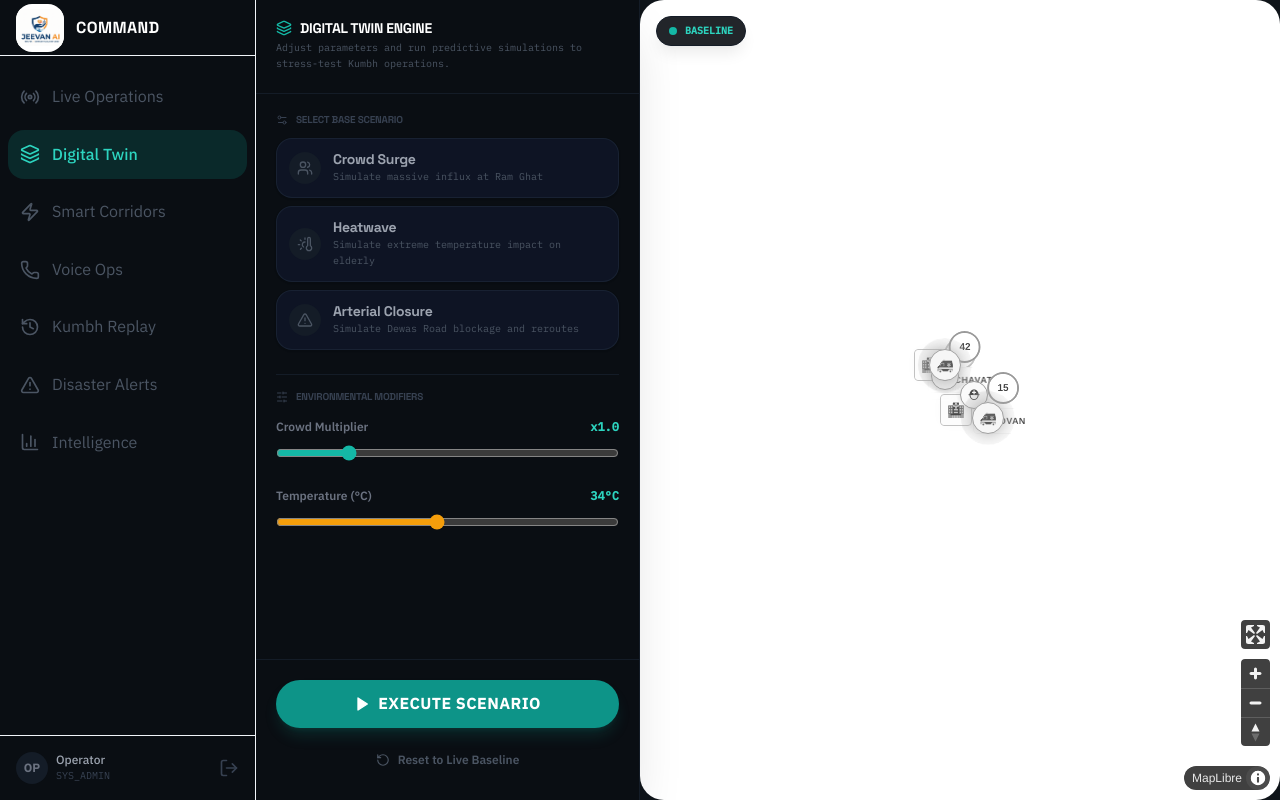
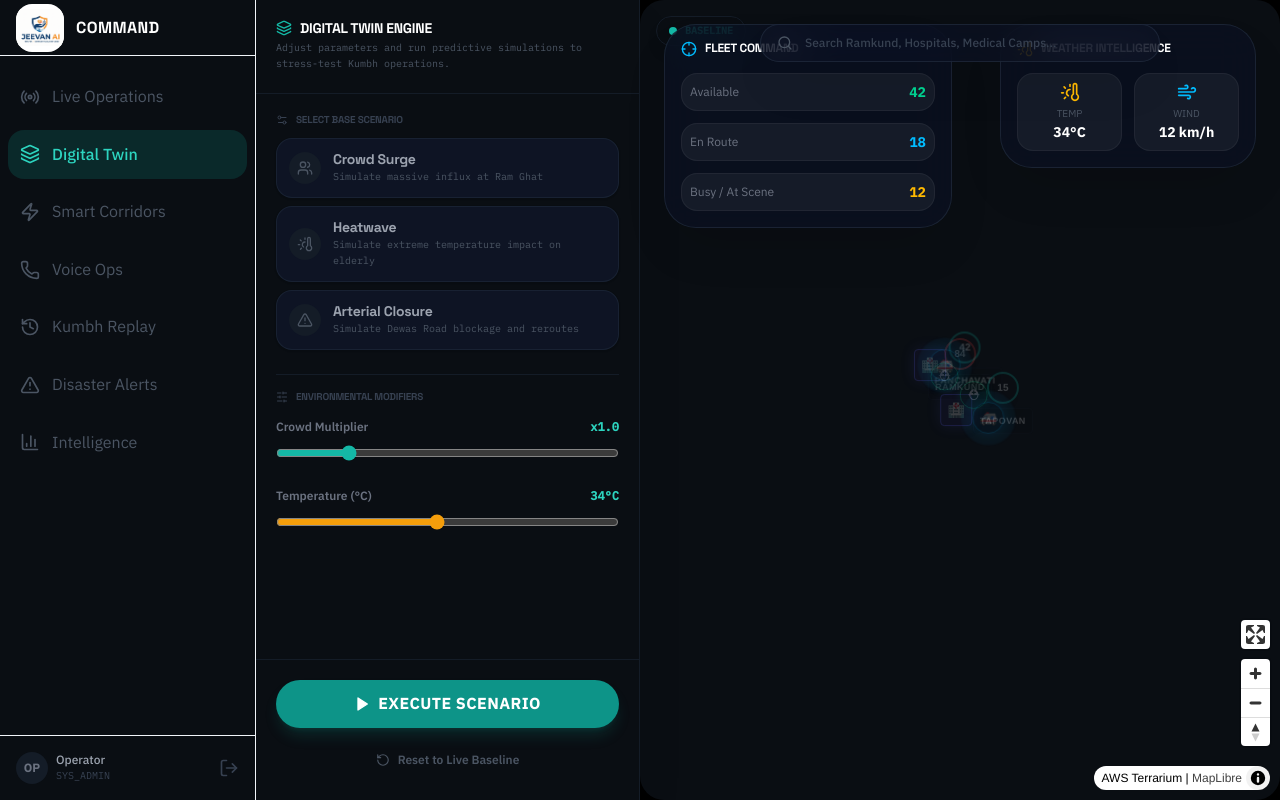
Before and after one commit to Abhay2030/jeevan-ai, a Next.js app in the folder apps/web/: page /command/digital-twin in a window 1280 px wide. Built offline with nearby package versions, Linux system fonts and the light colour scheme; no server answers.

Commit message:
feat: 10x 3D Digital Twin Map Upgrade with Satellite, Turf routing, and AI Overlays

```diff
--- a/apps/web/package.json
+++ b/apps/web/package.json
@@ -17,6 +17,7 @@
     "@jeevan-ai/types": "workspace:*",
     "@jeevan-ai/ui": "workspace:*",
     "@supabase/supabase-js": "^2.112.4",
+    "@turf/turf": "^7.4.0",
     "framer-motion": "^13.1.1",
     "idb": "^8.0.0",
     "lucide-react": "^0.475.0",
--- a/apps/web/src/app/(command)/command/digital-twin/page.tsx
+++ b/apps/web/src/app/(command)/command/digital-twin/page.tsx
@@ -2,8 +2,9 @@
 
 import React, { useState, useCallback, useMemo, useEffect } from "react";
 import dynamic from "next/dynamic";
-import { Play, RotateCcw, AlertTriangle, ThermometerSun, Users, BarChart3, Activity, ArrowRight, Settings2, SlidersHorizontal, Layers, Crosshair, Clock, CheckCircle2 } from "lucide-react";
+import { Play, RotateCcw, AlertTriangle, ThermometerSun, Users, BarChart3, Activity, ArrowRight, Settings2, SlidersHorizontal, Layers, Crosshair, Clock, CheckCircle2, Search, CloudRain, Wind } from "lucide-react";
 import type { MapPoint } from "@web/components/Map";
+import * as turf from "@turf/turf";
 
 const DynamicMap = dynamic(() => import("@web/components/Map").then((mod) => mod.Map), {
   ssr: false,
@@ -70,24 +71,45 @@ export default function DigitalTwin() {
   useEffect(() => {
     if (!results) return;
 
-    let progress = 0;
+    // Create a smooth curved path using turf.js
+    const line = turf.lineString([
+      [73.7850, 20.0120],
+      [73.7880, 20.0090],
+      [73.7930, 20.0070],
+      [73.7903, 20.0059]
+    ]);
+    const curvedPath = turf.bezierSpline(line);
+    const pathLength = turf.length(curvedPath, { units: 'kilometers' });
+
+    let distanceTraveled = 0;
+
     const interval = setInterval(() => {
-      progress += 0.02; // Move along path
-      if (progress > 1) progress = 1;
+      // Speed: ~40 km/h = ~11 m/s = 0.011 km / sec. Let's move 0.02 km per second for faster visual
+      distanceTraveled += 0.02;
+
+      if (distanceTraveled > pathLength) {
+         // Reached destination
+         clearInterval(interval);
+         setActiveAmbulances(prev => {
+            const amb1 = prev.find(a => a.id === "a1");
+            if (!amb1) return prev;
+            return [
+              { ...amb1, metadata: { ...amb1.metadata, speed: 0, status: "AT_SCENE" } },
+              prev[1]
+            ];
+         });
+         return;
+      }
+
+      const currentPoint = turf.along(curvedPath, distanceTraveled, { units: 'kilometers' });
+      const [newLng, newLat] = currentPoint.geometry.coordinates;
 
       setActiveAmbulances(prev => {
         const amb1 = prev.find(a => a.id === "a1");
         if (!amb1) return prev;
 
-        // Move AMB-04 towards Ramkund (73.7903, 20.0059)
-        const targetLng = 73.7903;
-        const targetLat = 20.0059;
-
-        const newLng = amb1.longitude + (targetLng - amb1.longitude) * 0.05;
-        const newLat = amb1.latitude + (targetLat - amb1.latitude) * 0.05;
-
         return [
-          { ...amb1, longitude: newLng, latitude: newLat, metadata: { ...amb1.metadata, speed: Math.floor(30 + Math.random() * 15), status: "DISPATCHED", dest: "RAMKUND SOS" } },
+          { ...amb1, longitude: newLng, latitude: newLat, metadata: { ...amb1.metadata, speed: Math.floor(35 + Math.random() * 10), status: "DISPATCHED", dest: "RAMKUND SOS" } },
           prev[1]
         ];
       });
@@ -283,7 +305,7 @@ export default function DigitalTwin() {
       <div className="flex-1 flex flex-col relative bg-ink-900">
 
         {/* Map Layer */}
-        <div className="absolute inset-0 grayscale invert contrast-125 hue-rotate-180 brightness-[0.7] saturate-50">
+        <div className="absolute inset-0 bg-black">
           <DynamicMap
             center={defaultCenter}
             zoom={14}
@@ -294,6 +316,89 @@ export default function DigitalTwin() {
             onPointClick={setSelectedPoint}
             animateOnLoad={true}
           />
+        </div>
+        {/* Smart Search Bar (Top Center) */}
+        <div className="absolute top-6 left-1/2 -translate-x-1/2 w-[400px] z-30">
+          <div className="glass-dark border border-white/10 rounded-full flex items-center px-4 py-2.5 shadow-2xl backdrop-blur-xl">
+            <Search className="w-4 h-4 text-ink-400 mr-3 shrink-0" />
+            <input
+              type="text"
+              placeholder="Search Ramkund, Hospitals, Medical Camps..."
+              className="bg-transparent border-none outline-none text-white text-xs w-full placeholder:text-ink-500 font-medium"
+            />
+          </div>
+        </div>
+
+        {/* Weather Intelligence Panel (Top Right) */}
+        <div className="absolute right-6 top-6 w-64 flex flex-col gap-4 pointer-events-none z-20">
+          <div className="glass-dark p-4 pointer-events-auto rounded-2xl border border-white/10 shadow-2xl backdrop-blur-xl">
+            <h3 className="text-xs font-bold text-white uppercase tracking-wider mb-4 flex items-center gap-2">
+              <ThermometerSun className="w-4 h-4 text-amber-400" /> Weather Intelligence
+            </h3>
+            <div className="grid grid-cols-2 gap-3">
+              <div className="bg-white/5 p-2 rounded-lg border border-white/5 text-center">
+                <ThermometerSun className="w-5 h-5 text-amber-400 mx-auto mb-1" />
+                <p className="text-[10px] text-ink-400 uppercase">Temp</p>
+                <p className="text-sm font-bold text-white">{temperature}°C</p>
+              </div>
+              <div className="bg-white/5 p-2 rounded-lg border border-white/5 text-center">
+                <Wind className="w-5 h-5 text-sky-400 mx-auto mb-1" />
+                <p className="text-[10px] text-ink-400 uppercase">Wind</p>
+                <p className="text-sm font-bold text-white">12 km/h</p>
+              </div>
+            </div>
+            {temperature > 38 && (
+              <div className="mt-3 bg-alert-500/10 border border-alert-500/30 p-2 rounded-lg flex items-start gap-2">
+                <AlertTriangle className="w-4 h-4 text-alert-500 shrink-0 mt-0.5" />
+                <div>
+                  <p className="text-[10px] font-bold text-alert-500 uppercase">Heatwave Warning</p>
+                  <p className="text-[9px] text-alert-200 mt-0.5 leading-tight">Crowd heat-stress probability increased by 45%. Additional medical camps recommended.</p>
+                </div>
+              </div>
+            )}
+          </div>
+        </div>
+        {/* Fleet Intelligence Panel (Floating Left) */}
+        <div className="absolute left-6 top-6 w-72 flex flex-col gap-4 pointer-events-none z-20">
+          <div className="glass-dark p-4 pointer-events-auto rounded-2xl border border-white/10 shadow-2xl backdrop-blur-xl">
+            <h3 className="text-xs font-bold text-white uppercase tracking-wider mb-4 flex items-center gap-2">
+              <Crosshair className="w-4 h-4 text-sky-400" /> Fleet Command
+            </h3>
+            <div className="space-y-3">
+              <div className="flex justify-between items-center bg-white/5 p-2 rounded-lg border border-white/5">
+                <span className="text-xs text-ink-300">Available</span>
+                <span className="text-sm font-bold text-emerald-400">42</span>
+              </div>
+              <div className="flex justify-between items-center bg-white/5 p-2 rounded-lg border border-white/5">
+                <span className="text-xs text-ink-300">En Route</span>
+                <span className="text-sm font-bold text-sky-400">18</span>
+              </div>
+              <div className="flex justify-between items-center bg-white/5 p-2 rounded-lg border border-white/5">
+                <span className="text-xs text-ink-300">Busy / At Scene</span>
+                <span className="text-sm font-bold text-amber-400">12</span>
+              </div>
+            </div>
+
+            {results && (
+               <div className="mt-4 pt-4 border-t border-white/10">
+                 <h4 className="text-[10px] text-ink-400 uppercase tracking-widest mb-2">AI Routing Active</h4>
+                 <div className="flex items-end justify-between">
+                   <div>
+                     <p className="text-[10px] text-ink-300">Standard Route</p>
+                     <p className="text-sm font-mono text-ink-500 line-through">8m 20s</p>
+                   </div>
+                   <div className="text-right">
+                     <p className="text-[10px] text-sky-300">AI Fast Route</p>
+                     <p className="text-lg font-mono font-bold text-sky-400 drop-shadow-md">4m 10s</p>
+                   </div>
+                 </div>
+                 <div className="mt-2 w-full h-1 bg-white/10 rounded-full overflow-hidden">
+                   <div className="h-full bg-sky-500 w-1/2 shadow-[0_0_10px_rgba(14,165,233,0.8)]" />
+                 </div>
+                 <p className="text-[10px] text-emerald-400 font-bold mt-2 text-right">50% Time Saved</p>
+               </div>
+            )}
+          </div>
         </div>
 
         {/* Visual Overlay for Road Closure */}
--- a/apps/web/src/components/Map.tsx
+++ b/apps/web/src/components/Map.tsx
@@ -90,13 +90,13 @@ function CinematicController({ center, animateOnLoad }: { center: [number, numbe
 
   useEffect(() => {
     if (map && animateOnLoad) {
-      // Start high up and zoom in cinematically
+      // Start high up and zoom in cinematically with a 360 sweep
       map.flyTo({
         center: [center[1], center[0]],
         zoom: 15.5,
         pitch: 65,
-        bearing: -25,
-        duration: 8000,
+        bearing: 360 - 25,
+        duration: 12000,
         essential: true,
       });
     }
@@ -119,9 +119,49 @@ export function Map({
 
   const mapRef = useRef<MapRef>(null);
 
-  const mapStyle = theme === "dark"
-    ? "https://basemaps.cartocdn.com/gl/dark-matter-gl-style/style.json"
-    : "https://basemaps.cartocdn.com/gl/positron-gl-style/style.json";
+  const satelliteStyle: any = {
+    version: 8,
+    sources: {
+      "esri-satellite": {
+        type: "raster",
+        tiles: ["https://server.arcgisonline.com/ArcGIS/rest/services/World_Imagery/MapServer/tile/{z}/{y}/{x}"],
+        tileSize: 256,
+        attribution: "Esri"
+      },
+      "esri-labels": {
+        type: "raster",
+        tiles: ["https://services.arcgisonline.com/ArcGIS/rest/services/Reference/World_Boundaries_and_Places/MapServer/tile/{z}/{y}/{x}"],
+        tileSize: 256
+      },
+      "terrain": {
+        type: "raster-dem",
+        tiles: ["https://s3.amazonaws.com/elevation-tiles-prod/terrarium/{z}/{x}/{y}.png"],
+        encoding: "terrarium",
+        tileSize: 256,
+        attribution: "AWS Terrarium"
+      }
+    },
+    layers: [
+      {
+        id: "satellite-layer",
+        type: "raster",
+        source: "esri-satellite",
+        paint: { "raster-opacity": theme === "dark" ? 0.7 : 1.0, "raster-contrast": theme === "dark" ? 0.2 : 0, "raster-saturation": theme === "dark" ? -0.2 : 0 }
+      },
+      {
+        id: "satellite-labels",
+        type: "raster",
+        source: "esri-labels",
+        paint: { "raster-opacity": 0.9 }
+      }
+    ],
+    terrain: {
+      source: "terrain",
+      exaggeration: 1.8
+    }
+  };
+
+  const mapStyle = satelliteStyle;
 
   const renderMarkerIcon = (point: MapPoint) => {
     switch(point.type) {
```
Also changed, not shown: 2 other files (tests, documents, lock files or other folders).
